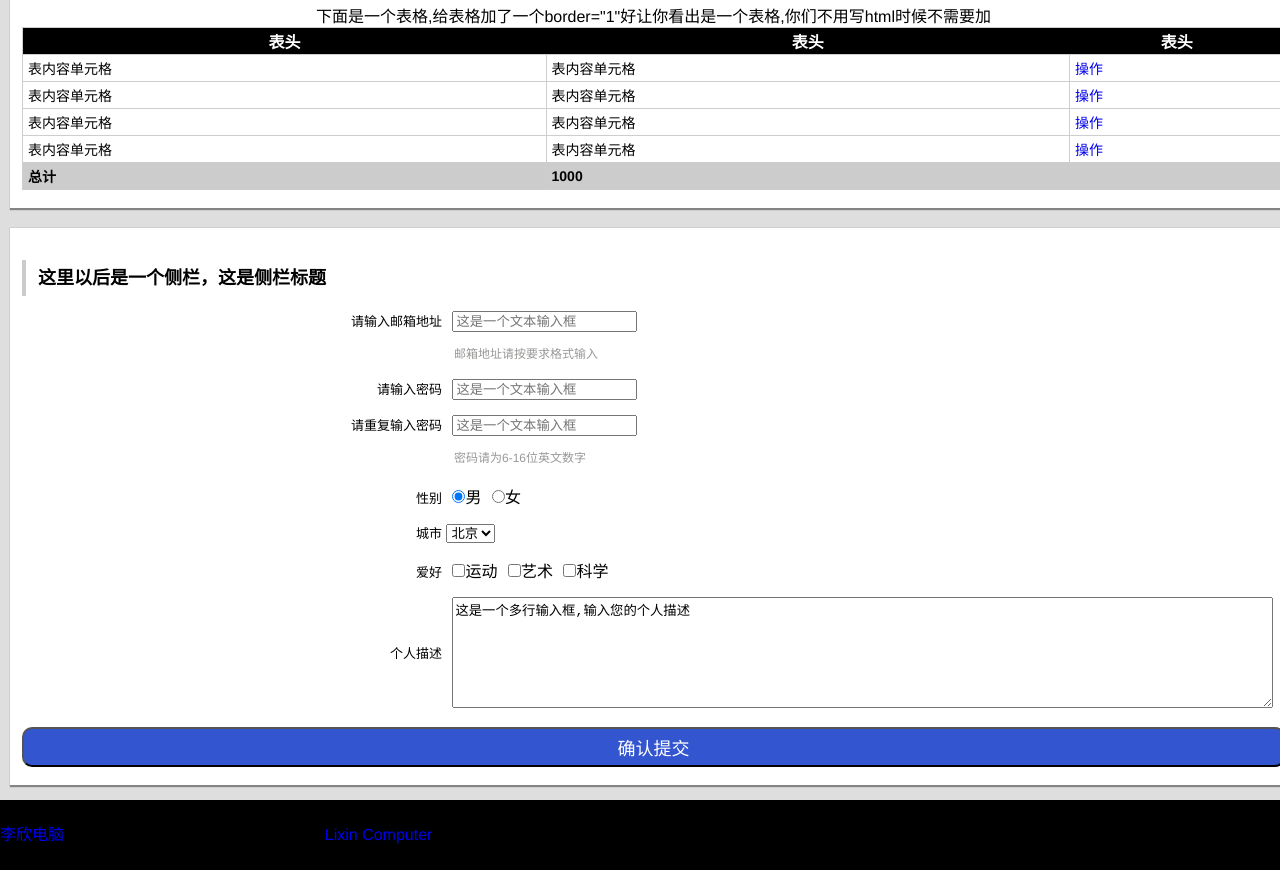
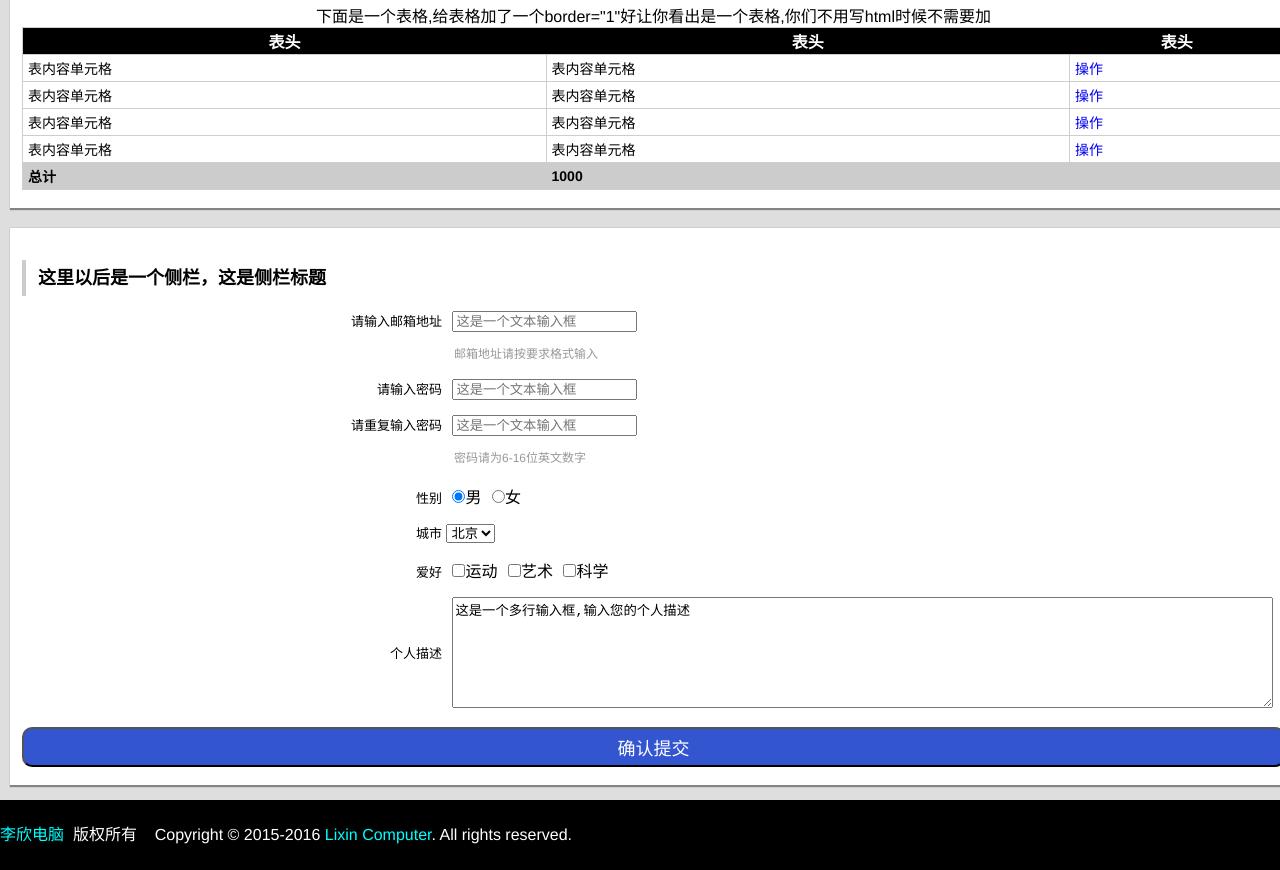
Before and after one commit to ifeteam/task04-baidu-ife, a plain HTML site: page task2/index.html in a window 1280 px wide. Shown: the part 2215-3085 px from the top of the page. Drawn offline with Linux system fonts and the light colour scheme.

Commit message:
lixin -commit

```diff
--- a/task2/css/css.css
+++ b/task2/css/css.css
@@ -29,8 +29,12 @@ ul{
     height:70px;
     line-height: 70px;
     background-color:#000;
+    color: #ffffff;
 }
 
+#footer a{
+    color: #00ffff;
+}
 
 .nav-bar{
     width:1263px;
--- a/task2/index.html
+++ b/task2/index.html
@@ -3,7 +3,7 @@
 <head>
     <meta charset="UTF-8">
     <meta http-equiv="x-ua-compatible" content="IE=edge">
-    <title>任务1</title>
+    <title>任务2</title>
     <link rel="stylesheet" type="text/css" href="css/css.css">
 </head>
 <body>
```
